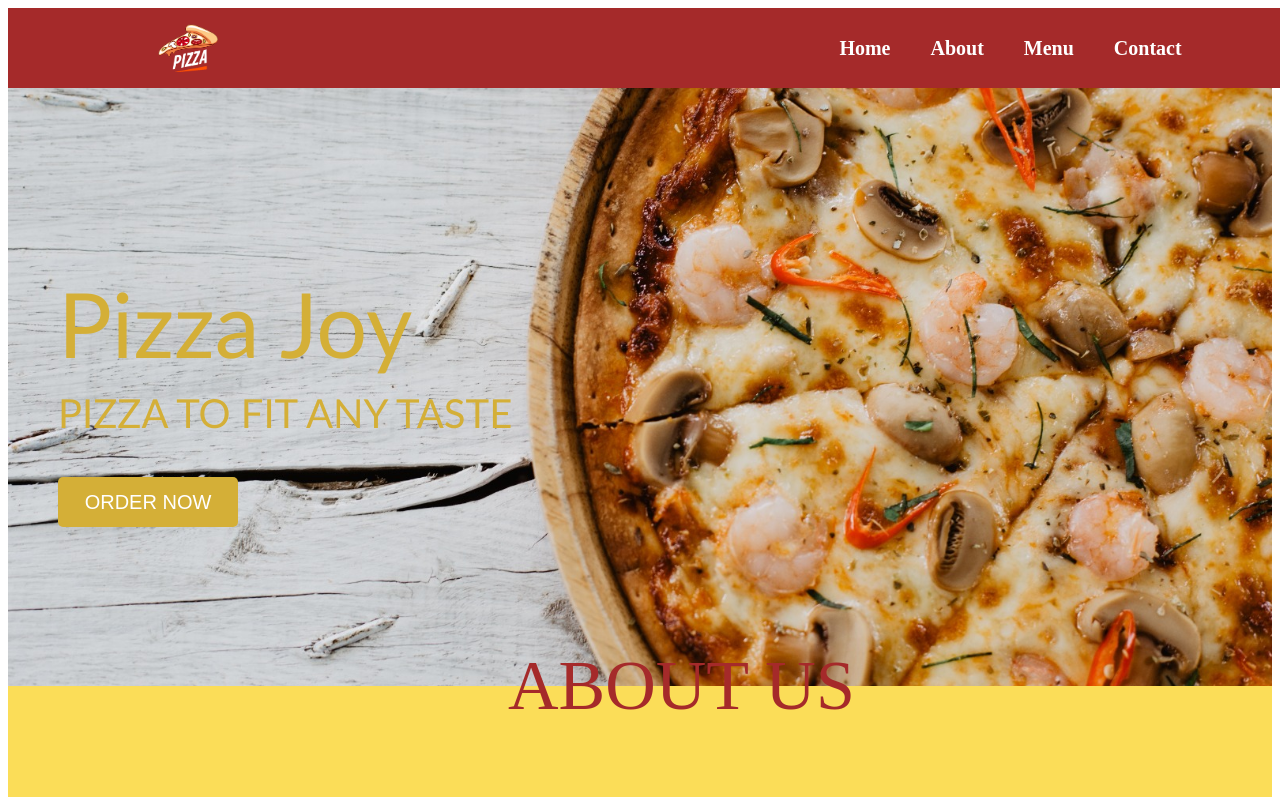
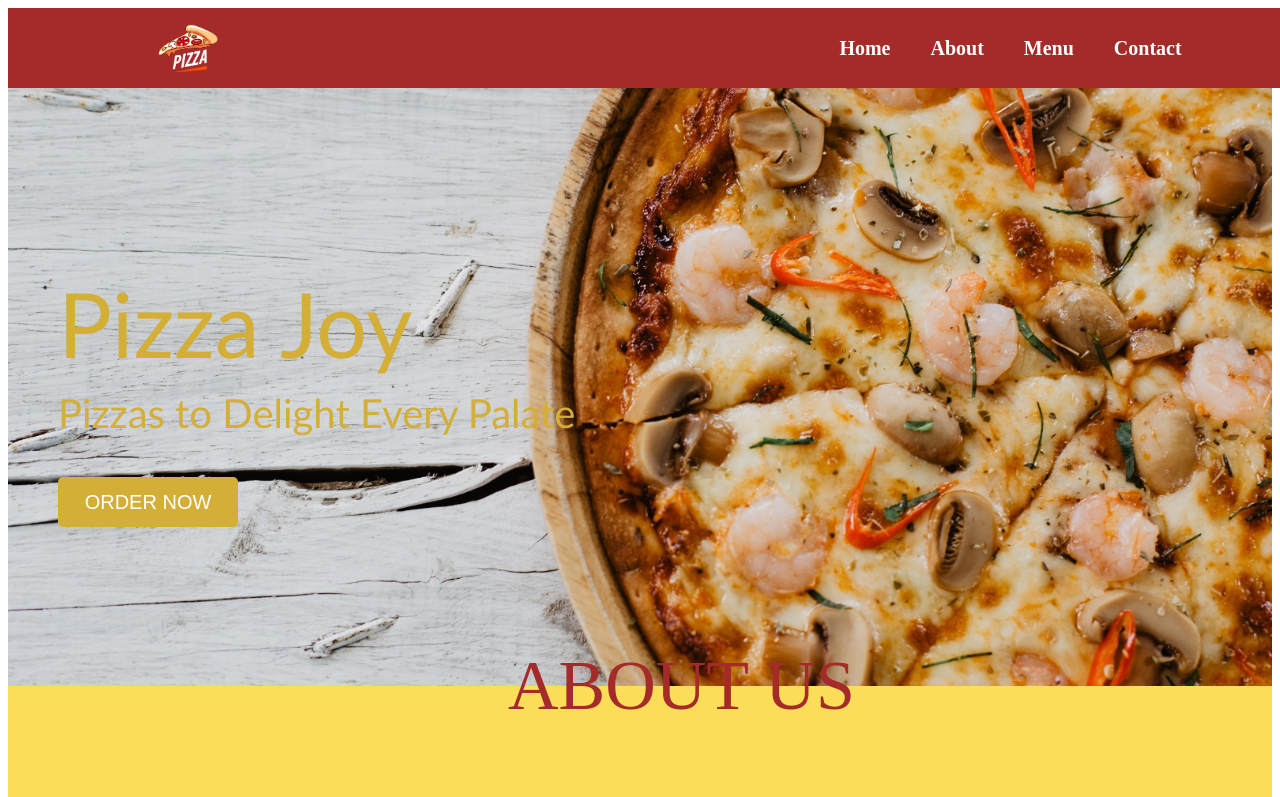
Before and after one commit to MhamadSaid/Restaurant-menu, a React (Create React App) app: page / in a window 1280 px wide. Shown: the top 797 px of the page. Built offline with nearby package versions, Linux system fonts and the light colour scheme.

Commit message:
edit home page

```diff
--- a/src/pages/Home.js
+++ b/src/pages/Home.js
@@ -13,7 +13,7 @@ function Home() {
       <div className="headerContainer">
         <div>
           <h1> Pizza Joy </h1>
-          <p> PIZZA TO FIT ANY TASTE</p>
+          <p>Pizzas to Delight Every Palate</p>
           <Link to="/menu">
             <button> ORDER NOW </button>
           </Link>
```
